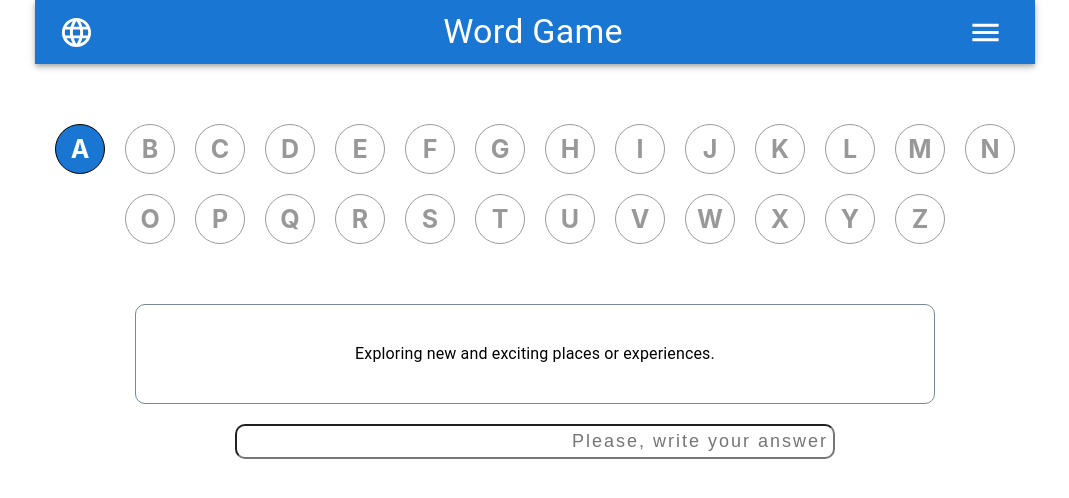
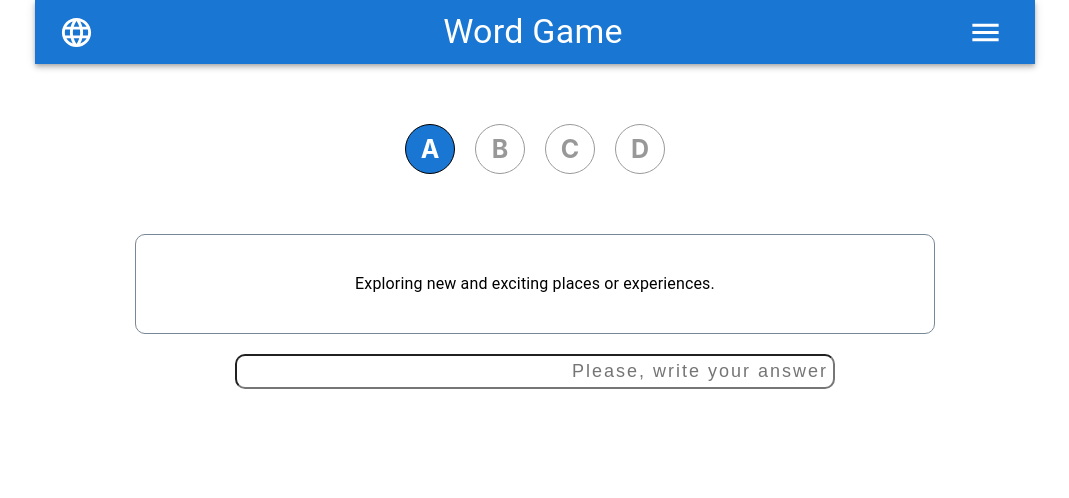
Before and after one commit to FiratSomek/Word-game, a React (Create React App) app: page /gameboard in a window 1280 px wide. Shown: the top 498 px of the page, without its empty margins (105-1174 px from the left). Built offline with nearby package versions, Linux system fonts and the light colour scheme.

Commit message:
Fix the bug with switching between rounds of passed questions

```diff
--- a/src/components/GameBoard/GameBoard.tsx
+++ b/src/components/GameBoard/GameBoard.tsx
@@ -1,9 +1,9 @@
-import React, { useState } from "react";
-import { quizData } from "../../data";
-import { QuizDataItem } from "../../data";
-import "./styles.css";
-import { Typography } from "@mui/material";
-import { Preview } from "@mui/icons-material";
+import React, { useEffect, useState } from 'react';
+import { quizData } from '../../data';
+import { QuizDataItem } from '../../data';
+import './styles.css';
+import { Typography } from '@mui/material';
+import { Preview } from '@mui/icons-material';
 
 interface ClassItem {
 	id: number;
@@ -13,77 +13,99 @@ interface ClassItem {
 export const GameBoard = () => {
 	const [questions, setQuestions] = useState<QuizDataItem[]>(quizData);
 	const [currentDescriptionIndex, setCurrentDescriptionIndex] = useState(0);
-  const [answer, setAnswer] = useState("");
-  const [getClass, setGetClass] = useState<ClassItem[]>([]);
+	const [answer, setAnswer] = useState('');
+	const [isFirstRound, setIsFirstRound] = useState(true);
+	const [isGameComplete, setIsGameComplete] = useState(false);
+
+	useEffect(() => {
+		const unansweredQuestions = questions.filter((q) => !q.isAnswered);
+		if (unansweredQuestions.length === 0) {
+			setIsGameComplete(true);
+		}
+	}, [questions]);
 
 	const handleSubmit = (e: React.FormEvent) => {
 		e.preventDefault();
-    const getPassClass = () => {
-      return getClass.filter((item) => item.class === "pass");
+
+		if (currentDescriptionIndex === questions.length - 1) {
+			setIsFirstRound(false);
+		}
+
+		if (answer.trim().length > 0) {
+			// Answer is correct
+			if (answer === questions[currentDescriptionIndex].word) {
+				setQuestions((prev) => [
+					...prev.map((q) => {
+						if (q.id === currentDescriptionIndex) {
+							q.classname = 'correct';
+							q.isAnswered = true;
+						}
+						return q;
+					}),
+				]);
+				// Answer is not correct
+			} else {
+				setQuestions((prev) => [
+					...prev.map((q) => {
+						if (q.id === currentDescriptionIndex) {
+							q.classname = 'wrong';
+							q.isAnswered = true;
+						}
+						return q;
+					}),
+				]);
+			}
+			// No answer
+		} else {
+			setQuestions((prev) => [
+				...prev.map((q) => {
+					if (q.id === currentDescriptionIndex) {
+						q.classname = 'pass';
+					}
+					return q;
+				}),
+			]);
+		}
+
+		if (isFirstRound && currentDescriptionIndex < questions.length - 1) {
+			setCurrentDescriptionIndex((prev) => prev + 1);
+		} else {
+			const passedQuestionIds = questions
+				.filter((q) => !q.isAnswered)
+				.map((q) => q.id);
+
+			// The passed question is the last in the list
+			if (
+				currentDescriptionIndex ===
+				passedQuestionIds[passedQuestionIds.length - 1]
+			) {
+				setCurrentDescriptionIndex(passedQuestionIds[0]);
+			} else {
+				const indexOfCurrentPassedQuestion = passedQuestionIds.indexOf(
+					currentDescriptionIndex
+				);
+
+				setCurrentDescriptionIndex(
+					passedQuestionIds[indexOfCurrentPassedQuestion + 1]
+				);
+			}
+		}
+		setAnswer('');
 	};
 
-    const passClasses = getPassClass();
-    console.log(passClasses);
-
-    if (currentDescriptionIndex !== quizData.length - 1) {
-      if (answer.trim() !== "") {
-        const isAnswerCorrect =
-          answer.trim().toLowerCase() ===
-          questions[currentDescriptionIndex].word.trim().toLowerCase();
-        if (isAnswerCorrect) {
-          setGetClass((prevClasses) => [
-            ...prevClasses,
-            {
-              id: questions[currentDescriptionIndex].id,
-              class: "correct",
-            },
-          ]);
-        } else {
-          setGetClass((prevClasses) => [
-            ...prevClasses,
-            {
-              id: questions[currentDescriptionIndex].id,
-              class: "wrong",
-            },
-          ]);
-        }
-      } else {
-        setGetClass((prevClasses) => [
-          ...prevClasses,
-          {
-            id: questions[currentDescriptionIndex].id,
-            class: "pass",
-          },
-        ]);
-      }
-      setAnswer("");
-      setCurrentDescriptionIndex((prevIndex) => prevIndex + 1);
-    } else {
-    }
-    // else if (
-    //   currentDescriptionIndex === quizData.length - 1 &&
-    //   passClasses.length > 0
-    // ) {
-    // } else if (
-    //   currentDescriptionIndex === quizData.length - 1 &&
-    //   passClasses.length === 0
-    // ) {
-    // }
-  };
-
-  return (
+	return isGameComplete ? (
+		<div> Gameover </div>
+	) : (
 		<div>
 			<div>
-        <ul className="letters-list">
+				<ul className='letters-list'>
 					{questions.map((question) => (
 						<li
 							key={question.id}
-              className={`letters ${
-                getClass.find((item) => item.id === question.id)?.class || ""
-              } ${
-                question.id === questions[currentDescriptionIndex].id
-                  ? "selected-letter"
-                  : "transparent"
+							className={`letters ${question.classname || ''} ${
+								question.id === currentDescriptionIndex
+									? 'selected-letter'
+									: 'transparent'
 							} `}
 						>
 							{question.firstLetter}
@@ -92,18 +114,18 @@ export const GameBoard = () => {
 				</ul>
 			</div>
 			<div>
-        <div className="descriptons">
-          <Typography className="description">
+				<div className='descriptons'>
+					<Typography className='description'>
 						{questions[currentDescriptionIndex].description}
 					</Typography>
 				</div>
 			</div>
-      <div className="user-answers">
+			<div className='user-answers'>
 				<form onSubmit={handleSubmit}>
 					<input
-            className="answer-input"
-            type="text"
-            placeholder="Please, write your answer"
+						className='answer-input'
+						type='text'
+						placeholder='Please, write your answer'
 						value={answer}
 						onChange={(e) => setAnswer(e.target.value)}
 					/>
--- a/src/data.tsx
+++ b/src/data.tsx
@@ -3,169 +3,175 @@ export interface QuizDataItem {
   word: string;
   firstLetter: string;
   description: string;
+  classname?: string;
+  isAnswered: boolean;
 }
 
 export const quizData: QuizDataItem[] = [
   {
-    id: 1,
+    id: 0,
     word: "Adventure",
     firstLetter: "A",
     description: "Exploring new and exciting places or experiences.",
+    isAnswered: false,
+  },
+  {
+    id: 1,
+    word: "Bicycle",
+    firstLetter: "B",
+    description: "A two-wheeled vehicle that is powered by pedaling.",
+    isAnswered: false,
   },
   {
     id: 2,
-    word: "Bicycle",
-    firstLetter: "B",
-    description: "A two-wheeled vehicle that is powered by pedaling.",
+    word: "Cloud",
+    firstLetter: "C",
+    description: "A visible mass of water droplets in the atmosphere.",
+    isAnswered: false,
   },
   {
     id: 3,
-    word: "Cloud",
-    firstLetter: "C",
-    description: "A visible mass of water droplets in the atmosphere.",
-  },
-  {
-    id: 4,
     word: "Delicious",
     firstLetter: "D",
     description: "Having a pleasant taste or flavor.",
+    isAnswered: false,
   },
-  {
-    id: 5,
-    word: "Elephant",
-    firstLetter: "E",
-    description: "A large mammal with a trunk, floppy ears, and tusks.",
-  },
-  {
-    id: 6,
-    word: "Friendly",
-    firstLetter: "F",
-    description: "Being kind and amicable towards others.",
-  },
-  {
-    id: 7,
-    word: "Garden",
-    firstLetter: "G",
-    description: "An area where plants, flowers, or vegetables are grown.",
-  },
-  {
-    id: 8,
-    word: "Harmony",
-    firstLetter: "H",
-    description:
-      "The combination of different elements to create a pleasing whole.",
-  },
-  {
-    id: 9,
-    word: "Important",
-    firstLetter: "I",
-    description: "Having great significance or value.",
-  },
-  {
-    id: 10,
-    word: "Journey",
-    firstLetter: "J",
-    description: "A trip or travel from one place to another.",
-  },
-  {
-    id: 11,
-    word: "Kindness",
-    firstLetter: "K",
-    description: "The quality of being friendly, generous, and considerate.",
-  },
-  {
-    id: 12,
-    word: "Library",
-    firstLetter: "L",
-    description:
-      "A place where books and other resources are kept for reading or borrowing.",
-  },
-  {
-    id: 13,
-    word: "Mystery",
-    firstLetter: "M",
-    description: "Something that is difficult to understand or explain.",
-  },
-  {
-    id: 14,
-    word: "Nature",
-    firstLetter: "N",
-    description:
-      "The physical world and everything in it, including plants, animals, and landscapes.",
-  },
-  {
-    id: 15,
-    word: "Opportunity",
-    firstLetter: "O",
-    description: "A favorable or advantageous circumstance.",
-  },
-  {
-    id: 16,
-    word: "Parade",
-    firstLetter: "P",
-    description:
-      "A public procession, usually for celebration or demonstration.",
-  },
-  {
-    id: 17,
-    word: "Quiet",
-    firstLetter: "Q",
-    description: "Making little or no noise; peaceful.",
-  },
-  {
-    id: 18,
-    word: "Rainbow",
-    firstLetter: "R",
-    description:
-      "A meteorological phenomenon with a spectrum of light appearing in the sky.",
-  },
-  {
-    id: 19,
-    word: "Sunshine",
-    firstLetter: "S",
-    description: "Direct sunlight; the warmth and light provided by the sun.",
-  },
-  {
-    id: 20,
-    word: "Treasure",
-    firstLetter: "T",
-    description: "Valuable items or possessions, often hidden or guarded.",
-  },
-  {
-    id: 21,
-    word: "Universe",
-    firstLetter: "U",
-    description: "All of space, time, matter, and energy in existence.",
-  },
-  {
-    id: 22,
-    word: "Victory",
-    firstLetter: "V",
-    description: "The state of having triumphed over an opponent or obstacle.",
-  },
-  {
-    id: 23,
-    word: "Whisper",
-    firstLetter: "W",
-    description: "Speaking very softly, usually to avoid being heard.",
-  },
-  {
-    id: 24,
-    word: "Xylophone",
-    firstLetter: "X",
-    description:
-      "A musical instrument consisting of wooden bars played with mallets.",
-  },
-  {
-    id: 25,
-    word: "Youthful",
-    firstLetter: "Y",
-    description: "Having the characteristics or qualities of youth; young.",
-  },
-  {
-    id: 26,
-    word: "Zephyr",
-    firstLetter: "Z",
-    description: "A gentle, mild breeze.",
-  },
+  // {
+  //   id: 5,
+  //   word: "Elephant",
+  //   firstLetter: "E",
+  //   description: "A large mammal with a trunk, floppy ears, and tusks.",
+  // },
+  // {
+  //   id: 6,
+  //   word: "Friendly",
+  //   firstLetter: "F",
+  //   description: "Being kind and amicable towards others.",
+  // },
+  // {
+  //   id: 7,
+  //   word: "Garden",
+  //   firstLetter: "G",
+  //   description: "An area where plants, flowers, or vegetables are grown.",
+  // },
+  // {
+  //   id: 8,
+  //   word: "Harmony",
+  //   firstLetter: "H",
+  //   description:
+  //     "The combination of different elements to create a pleasing whole.",
+  // },
+  // {
+  //   id: 9,
+  //   word: "Important",
+  //   firstLetter: "I",
+  //   description: "Having great significance or value.",
+  // },
+  // {
+  //   id: 10,
+  //   word: "Journey",
+  //   firstLetter: "J",
+  //   description: "A trip or travel from one place to another.",
+  // },
+  // {
+  //   id: 11,
+  //   word: "Kindness",
+  //   firstLetter: "K",
+  //   description: "The quality of being friendly, generous, and considerate.",
+  // },
+  // {
+  //   id: 12,
+  //   word: "Library",
+  //   firstLetter: "L",
+  //   description:
+  //     "A place where books and other resources are kept for reading or borrowing.",
+  // },
+  // {
+  //   id: 13,
+  //   word: "Mystery",
+  //   firstLetter: "M",
+  //   description: "Something that is difficult to understand or explain.",
+  // },
+  // {
+  //   id: 14,
+  //   word: "Nature",
+  //   firstLetter: "N",
+  //   description:
+  //     "The physical world and everything in it, including plants, animals, and landscapes.",
+  // },
+  // {
+  //   id: 15,
+  //   word: "Opportunity",
+  //   firstLetter: "O",
+  //   description: "A favorable or advantageous circumstance.",
+  // },
+  // {
+  //   id: 16,
+  //   word: "Parade",
+  //   firstLetter: "P",
+  //   description:
+  //     "A public procession, usually for celebration or demonstration.",
+  // },
+  // {
+  //   id: 17,
+  //   word: "Quiet",
+  //   firstLetter: "Q",
+  //   description: "Making little or no noise; peaceful.",
+  // },
+  // {
+  //   id: 18,
+  //   word: "Rainbow",
+  //   firstLetter: "R",
+  //   description:
+  //     "A meteorological phenomenon with a spectrum of light appearing in the sky.",
+  // },
+  // {
+  //   id: 19,
+  //   word: "Sunshine",
+  //   firstLetter: "S",
+  //   description: "Direct sunlight; the warmth and light provided by the sun.",
+  // },
+  // {
+  //   id: 20,
+  //   word: "Treasure",
+  //   firstLetter: "T",
+  //   description: "Valuable items or possessions, often hidden or guarded.",
+  // },
+  // {
+  //   id: 21,
+  //   word: "Universe",
+  //   firstLetter: "U",
+  //   description: "All of space, time, matter, and energy in existence.",
+  // },
+  // {
+  //   id: 22,
+  //   word: "Victory",
+  //   firstLetter: "V",
+  //   description: "The state of having triumphed over an opponent or obstacle.",
+  // },
+  // {
+  //   id: 23,
+  //   word: "Whisper",
+  //   firstLetter: "W",
+  //   description: "Speaking very softly, usually to avoid being heard.",
+  // },
+  // {
+  //   id: 24,
+  //   word: "Xylophone",
+  //   firstLetter: "X",
+  //   description:
+  //     "A musical instrument consisting of wooden bars played with mallets.",
+  // },
+  // {
+  //   id: 25,
+  //   word: "Youthful",
+  //   firstLetter: "Y",
+  //   description: "Having the characteristics or qualities of youth; young.",
+  // },
+  // {
+  //   id: 26,
+  //   word: "Zephyr",
+  //   firstLetter: "Z",
+  //   description: "A gentle, mild breeze.",
+  // },
 ];
```
Lines whose indentation alone changed are shown as unchanged.
